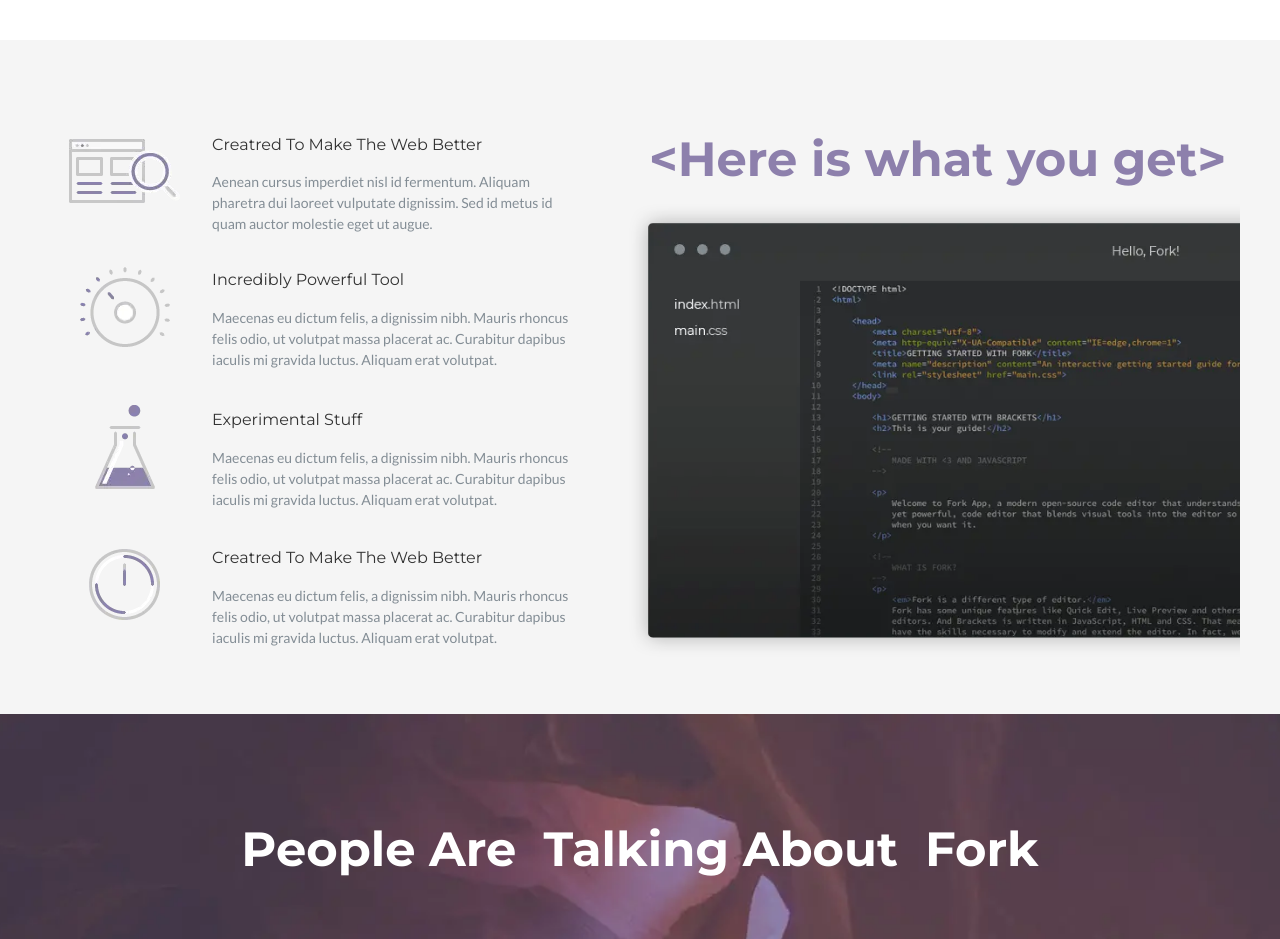
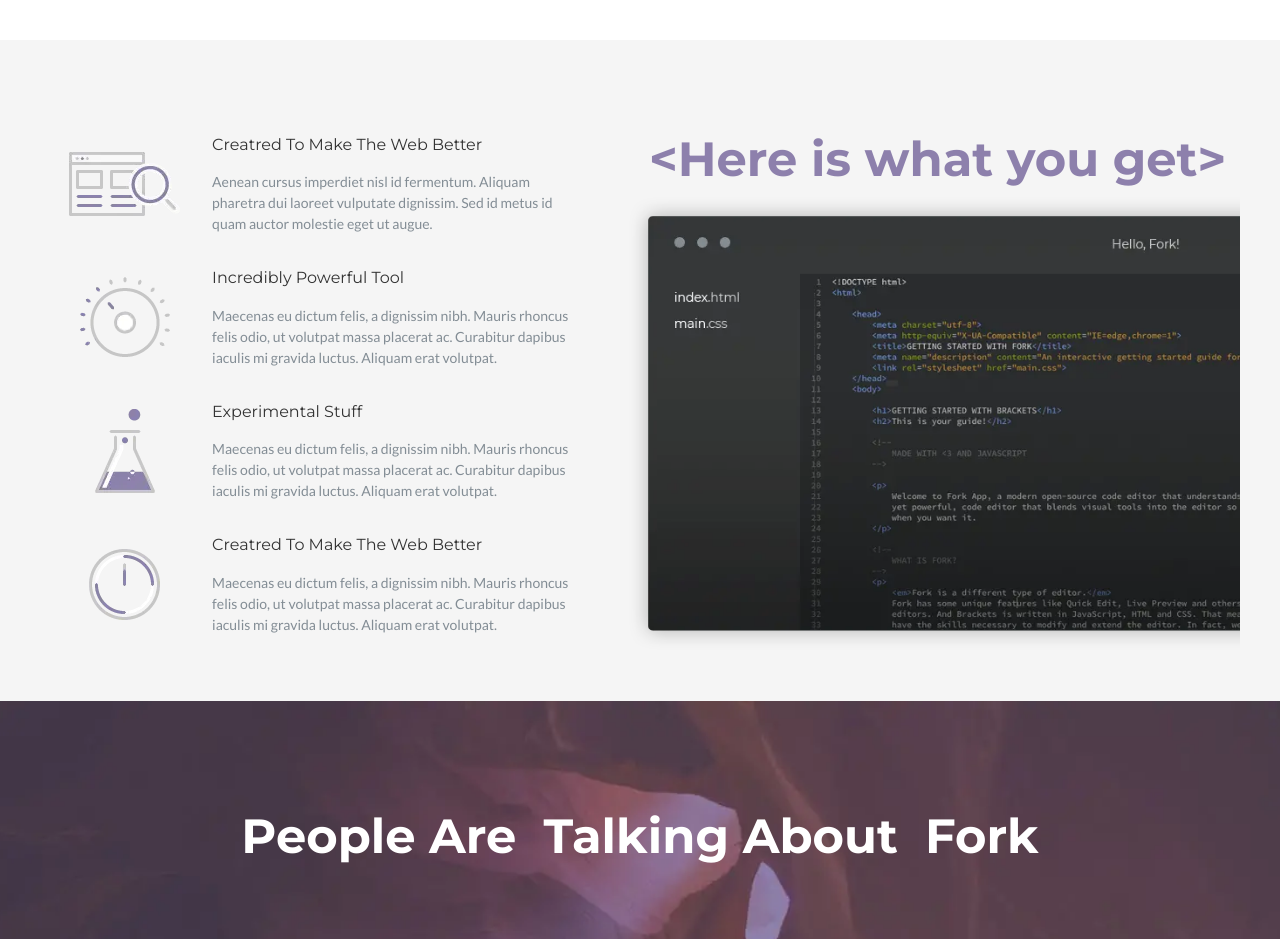
Before and after one commit to mitskelevychp/forkio, a website: page src/pages/index.html in a window 1280 px wide. Shown: the part 1160-2099 px from the top of the page. Drawn offline with nearby package versions, Linux system fonts and the light colour scheme; files that its build step writes are made by us from their sources; files whose address does not match are found by name; a web font is replaced by a local one.

Commit message:
corrected icon wrapper of advantage block

```diff
--- a/src/scss/style.scss
+++ b/src/scss/style.scss
@@ -752,8 +752,11 @@
     height: 64px;
     margin-bottom: 25px;
 
+    @media only screen and (min-width: variables.$media-tablet) {
+      margin-bottom: 0px;
+    }
+
     @media only screen and (min-width: variables.$media-tablet) and (max-width: 650px) {
-      margin-bottom: 0px;
       width: 95%;
       height: 95%;
     }
@@ -1163,10 +1166,9 @@
   }
 
   .advantage__icon-wrapper {
+    @include mixins.flexbox(center, center, column);
     margin-right: 23px;
     width: 111px;
-    display: flex;
-    justify-content: center;
   }
 
   .prices__price--accent .prices__price__number {
```
Also changed, not shown: dist/css/style.min.css, src/css/style.min.css, 1 other file.
